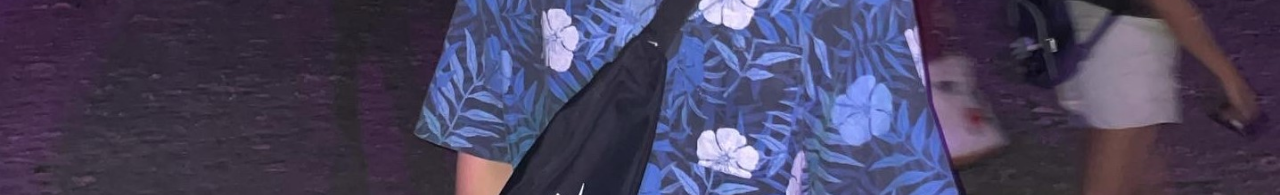
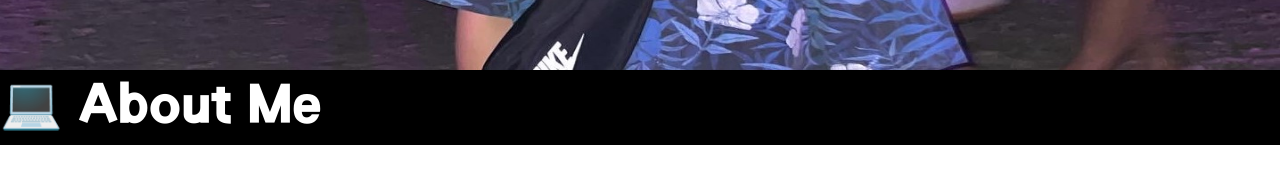
Before and after one commit to WANSU-JOO/wsjoo-portfolio, a Vue app: page / in a window 1280 px wide. Shown: the part 582-777 px from the top of the page. Built offline with nearby package versions, Linux system fonts and the light colour scheme; what vue-writer would draw is missing.

Commit message:
AboutMe (타이틀) 추가

```diff
--- a/src/assets/scss/_index.scss
+++ b/src/assets/scss/_index.scss
@@ -5,17 +5,15 @@
   font-family: Avenir, Helvetica, Arial, sans-serif;
   -webkit-font-smoothing: antialiased;
   -moz-osx-font-smoothing: grayscale;
-  text-align: center;
   color: #2c3e50;
   width : $vWidth;
   height : $vHeight;
   overflow-x: hidden;
-
 }
 .main {
   background-color: black;
   width : $vWidth;
-  //overflow-y: scroll;
+  //overflow-y: inherit;
 }
 .main-contents {
   padding-top: 92px;
--- /dev/null
+++ b/src/assets/scss/components/AboutMe.scss
@@ -0,0 +1,8 @@
+a {
+  white-space: pre-line;
+}
+#title{
+  font-family: KOTRA_BOLD, sans-serif;
+  color: white !important;
+  font-size: 50px;
+}
--- a/src/assets/scss/variables.scss
+++ b/src/assets/scss/variables.scss
@@ -1,3 +1,3 @@
 $vWidth: 100%;
 $vHeight: 100%;
-$photoVHeight: 90vh;
+$photoVHeight: 70vh;
--- /dev/null
+++ b/src/components/AboutMe.vue
@@ -0,0 +1,9 @@
+<template>
+  <div>
+    <a id="title">&#x1F4BB; About Me</a>
+
+  </div>
+</template>
+<style lang="scss">
+@import "@/assets/scss/components/AboutMe.scss";
+</style>
--- a/src/views/Index.vue
+++ b/src/views/Index.vue
@@ -9,11 +9,12 @@
       />
     </header>
     <main-image />
-
+    <AboutMe></AboutMe>
   </div>
 </template>
 <script setup lang="ts">
 import MainImage from '@/components/MainImage.vue';
+import AboutMe from '@/components/AboutMe.vue';
 
 const hello: string[] = ['안녕하세요. 주완수의 포트폴리오 사이트입니다.\nVueJs / JavaScript / TypeScript / SpringBoot'];
 </script>
```
